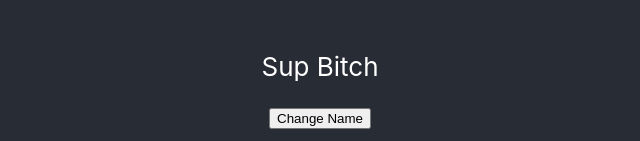
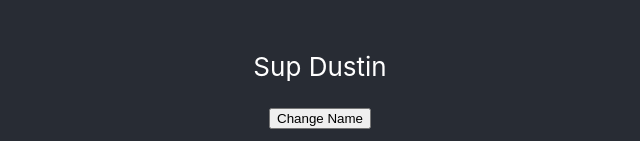
Before and after one commit to DustinJDally/Monster-Roladex-Tutorial, a React (Create React App) app: page / in a window 1280 px wide. Shown: the part 483-624 px from the top of the page, without its empty margins (320-960 px from the left). Built offline with nearby package versions, Linux system fonts and the light colour scheme.

Commit message:
Update App.js
Minor changes per tutorial

```diff
--- a/src/App.js
+++ b/src/App.js
@@ -3,15 +3,25 @@ import './App.css';
 import logo from './logo.svg';
 
 class App extends Component {
+  constructor() {
+    super();
+
+    this.state = {
+      name: "Dustin"
+    }
+
+  }
+
   render() {
     return (
       <div className="App">
         <header className="App-header">
           <img src={logo} className="App-logo" alt="logo" />
-          <p>
-            Sup Bitch
-          </p>
-          <button>
+          <p>Sup {this.state.name}</p>
+          <button onClick={()=>{
+            this.state.name = 'James';
+            console.log(this.state);
+          }}>
             Change Name
           </button>
         </header>
```
